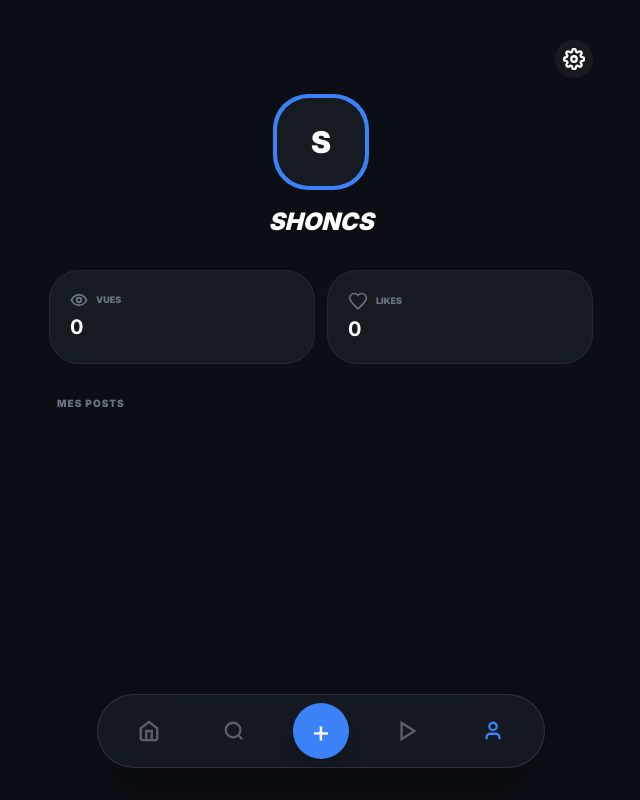
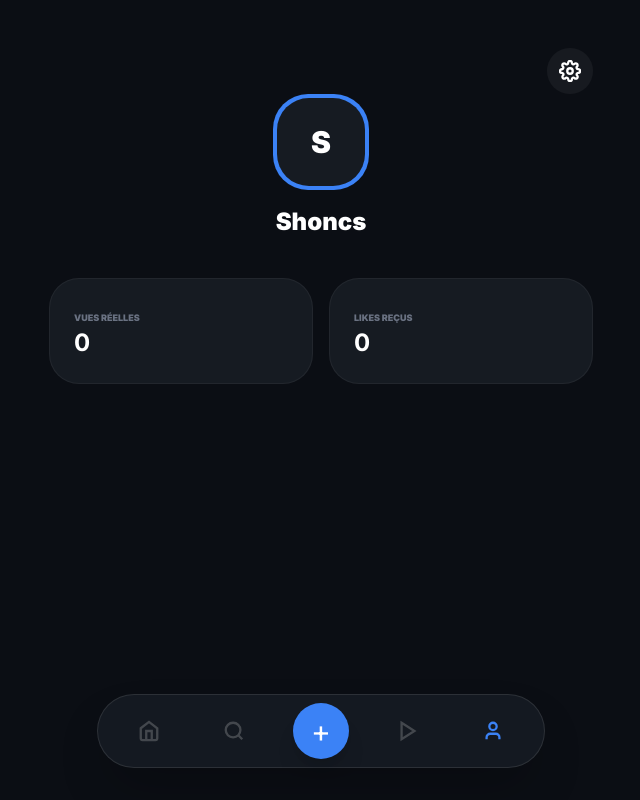
Before and after one commit to davidbyadunia04-stack/DevStep, a Next.js app: page /feed in a window 1280 px wide. Both pictures are taken after a click on the button 812 px from the left and 731 px from the top of the page. Shown: the whole page, without its empty margins (319-959 px from the left). Built offline with nearby package versions, Linux system fonts and the light colour scheme.

Commit message:
feat: minimalist UX design with full feature retention

```diff
--- a/app/feed/page.tsx
+++ b/app/feed/page.tsx
@@ -7,8 +7,16 @@ const Icons = {
   Play: () => <svg width="22" height="22" viewBox="0 0 24 24" fill="none" stroke="currentColor" strokeWidth="2.5"><polygon points="5 3 19 12 5 21 5 3"/></svg>,
   User: () => <svg width="22" height="22" viewBox="0 0 24 24" fill="none" stroke="currentColor" strokeWidth="2.5"><path d="M19 21v-2a4 4 0 0 0-4-4H9a4 4 0 0 0-4 4v2"/><circle cx="12" cy="7" r="4"/></svg>,
   Settings: () => <svg width="22" height="22" viewBox="0 0 24 24" fill="none" stroke="currentColor" strokeWidth="2.5"><circle cx="12" cy="12" r="3"/><path d="M19.4 15a1.65 1.65 0 0 0 .33 1.82l.06.06a2 2 0 0 1 0 2.83 2 2 0 0 1-2.83 0l-.06-.06a1.65 1.65 0 0 0-1.82-.33 1.65 1.65 0 0 0-1 1.51V21a2 2 0 0 1-2 2 2 2 0 0 1-2-2v-.09A1.65 1.65 0 0 0 9 19.4a1.65 1.65 0 0 0-1.82.33l-.06.06a2 2 0 0 1-2.83 0 2 2 0 0 1 0-2.83l.06-.06a1.65 1.65 0 0 0 .33-1.82 1.65 1.65 0 0 0-1.51-1H3a2 2 0 0 1-2-2 2 2 0 0 1 2-2h.09A1.65 1.65 0 0 0 4.6 9a1.65 1.65 0 0 0-.33-1.82l-.06-.06a2 2 0 0 1 0-2.83 2 2 0 0 1 2.83 0l.06.06a1.65 1.65 0 0 0 1.82.33H9a1.65 1.65 0 0 0 1-1.51V3a2 2 0 0 1 2-2 2 2 0 0 1 2 2v.09a1.65 1.65 0 0 0 1 1.51 1.65 1.65 0 0 0 1.82-.33l.06-.06a2 2 0 0 1 2.83 0 2 2 0 0 1 0 2.83l-.06.06a1.65 1.65 0 0 0-.33 1.82V9a1.65 1.65 0 0 0 1.51 1H21a2 2 0 0 1 2 2 2 2 0 0 1-2 2h-.09a1.65 1.65 0 0 0-1.51 1Z"/></svg>,
-  Heart: () => <svg width="20" height="20" viewBox="0 0 24 24" fill="none" stroke="currentColor" strokeWidth="2"><path d="M12 21.35l-1.45-1.32C5.4 15.36 2 12.28 2 8.5 2 5.42 4.42 3 7.5 3c1.74 0 3.41.81 4.5 2.09C13.09 3.81 14.76 3 16.5 3 19.58 3 22 5.42 22 8.5c0 3.78-3.4 6.86-8.55 11.54L12 21.35z"/></svg>,
-  Eye: () => <svg width="18" height="18" viewBox="0 0 24 24" fill="none" stroke="currentColor" strokeWidth="2.5"><path d="M2 12s3-7 10-7 10 7 10 7-3 7-10 7-10-7-10-7Z"/><circle cx="12" cy="12" r="3"/></svg>
+  // --- STYLE MINIMALIST UX ---
+  Heart: ({ active }: { active?: boolean }) => (
+    <div className="relative">
+      <svg width="24" height="24" viewBox="0 0 24 24" fill={active ? "#ff4b63" : "none"} stroke={active ? "#ff4b63" : "currentColor"} strokeWidth="2">
+        <path d="M12 21.35l-1.45-1.32C5.4 15.36 2 12.28 2 8.5 2 5.42 4.42 3 7.5 3c1.74 0 3.41.81 4.5 2.09C13.09 3.81 14.76 3 16.5 3 19.58 3 22 5.42 22 8.5c0 3.78-3.4 6.86-8.55 11.54L12 21.35z"/>
+      </svg>
+      {active && <span className="absolute -top-1 -right-1 text-[#ff4b63] text-xs animate-ping">+</span>}
+    </div>
+  ),
+  Message: () => <svg width="24" height="24" viewBox="0 0 24 24" fill="none" stroke="currentColor" strokeWidth="2" strokeLinecap="round" strokeLinejoin="round"><path d="M21 11.5a8.38 8.38 0 0 1-.9 3.8 8.5 8.5 0 0 1-7.6 4.7 8.38 8.38 0 0 1-3.8-.9L3 21l1.9-5.7a8.38 8.38 0 0 1-.9-3.8 8.5 8.5 0 0 1 4.7-7.6 8.38 8.38 0 0 1 3.8-.9h.5a8.48 8.48 0 0 1 8 8v.5z"/></svg>
 }
 
 export default function FeedPage() {
@@ -21,6 +29,7 @@ export default function FeedPage() {
   const [profilePic, setProfilePic] = useState<string | null>(null)
   const [myPosts, setMyPosts] = useState<any[]>([])
 
+  // Persistence LocalStorage
   useEffect(() => {
     const saved = {
       posts: localStorage.getItem('ds_posts'),
@@ -41,7 +50,6 @@ export default function FeedPage() {
     if (profilePic) localStorage.setItem('ds_pic', profilePic)
   }, [myPosts, username, themeColor, profilePic])
 
-  // Stats réelles basées sur tes posts
   const totalViews = myPosts.reduce((acc, p) => acc + (p.views || 0), 0)
   const totalLikes = myPosts.reduce((acc, p) => acc + (p.likes || 0), 0)
 
@@ -54,7 +62,8 @@ export default function FeedPage() {
         media: mediaFile,
         type: isReel ? 'reel' : 'photo',
         likes: 0,
-        views: 1
+        views: 1,
+        isLiked: false
       }
       setMyPosts([newPost, ...myPosts])
       setActiveTab('home')
@@ -62,114 +71,103 @@ export default function FeedPage() {
     }
   }
 
-  const handleFileUpload = (e: any, type: 'pfp' | 'post') => {
-    const file = e.target.files?.[0]
-    if (file) {
-      const reader = new FileReader()
-      reader.onloadend = () => {
-        if (type === 'pfp') setProfilePic(reader.result as string)
-        else {
-          setMediaFile(reader.result as string)
-          if (file.type.includes('video')) setIsReel(true)
-        }
-      }
-      reader.readAsDataURL(file)
-    }
+  const toggleLike = (id: number) => {
+    setMyPosts(myPosts.map(p =>
+      p.id === id ? { ...p, isLiked: !p.isLiked, likes: p.isLiked ? p.likes - 1 : p.likes + 1 } : p
+    ))
   }
 
   return (
-    <div className="min-h-screen bg-[#0b0e14] text-white font-sans">
+    <div className="min-h-screen bg-[#0b0e14] text-white">
       <main className="max-w-xl mx-auto p-4 pb-40">
 
-        {/* --- PROFIL AVEC STATS RÉELLES --- */}
+        {/* --- FEED --- */}
+        {activeTab === 'home' && (
+          <div className="space-y-8 pt-4">
+            <h1 className="text-2xl font-black italic uppercase" style={{ color: themeColor }}>DEVSTEP</h1>
+            {myPosts.map(post => (
+              <div key={post.id} className="bg-[#161b22] rounded-[35px] border border-white/5 overflow-hidden">
+                <div className="p-5 flex items-center gap-3">
+                  <div className="w-10 h-10 rounded-full bg-gray-800 overflow-hidden">
+                    {profilePic ? <img src={profilePic} className="w-full h-full object-cover" /> : <div className="w-full h-full flex items-center justify-center font-bold" style={{ backgroundColor: themeColor }}>{username[0]}</div>}
+                  </div>
+                  <span className="font-bold text-sm">@{post.user}</span>
+                </div>
+
+                {post.media && (
+                  post.type === 'reel'
+                  ? <video src={post.media} controls className="w-full h-auto" />
+                  : <img src={post.media} className="w-full h-auto" />
+                )}
+
+                <div className="p-6">
+                  <p className="text-sm mb-6">{post.content}</p>
+                  <div className="flex gap-8 items-center">
+                    <button onClick={() => toggleLike(post.id)} className="flex flex-col items-center gap-1 transition-transform active:scale-125">
+                      <Icons.Heart active={post.isLiked} />
+                      <span className="text-[10px] text-gray-400 font-bold">{post.likes}</span>
+                    </button>
+                    <button className="flex flex-col items-center gap-1 opacity-60">
+                      <Icons.Message />
+                      <span className="text-[10px] text-gray-400 font-bold">0</span>
+                    </button>
+                  </div>
+                </div>
+              </div>
+            ))}
+          </div>
+        )}
+
+        {/* --- PROFIL AVEC STATS --- */}
         {activeTab === 'profile' && (
-          <div className="animate-in slide-in-from-bottom-10 pt-6">
-            <div className="flex justify-end mb-4">
-              <button onClick={() => setActiveTab('settings')} className="p-2 bg-white/5 rounded-full"><Icons.Settings /></button>
-            </div>
-            <div className="flex flex-col items-center mb-8">
+          <div className="pt-8">
+            <div className="flex justify-end"><button onClick={() => setActiveTab('settings')} className="p-3 bg-white/5 rounded-full"><Icons.Settings /></button></div>
+            <div className="flex flex-col items-center mb-10">
               <div className="w-24 h-24 rounded-[35px] p-1 mb-4" style={{ backgroundColor: themeColor }}>
                 <div className="w-full h-full bg-[#161b22] rounded-[32px] overflow-hidden flex items-center justify-center">
                   {profilePic ? <img src={profilePic} className="w-full h-full object-cover" /> : <span className="text-3xl font-black">{username[0]}</span>}
                 </div>
               </div>
-              <h2 className="text-2xl font-black uppercase italic">{username}</h2>
+              <h2 className="text-2xl font-black">{username}</h2>
             </div>
-            <div className="grid grid-cols-2 gap-3 mb-8">
-              <div className="bg-[#161b22] p-5 rounded-[30px] border border-white/5">
-                <div className="flex items-center gap-2 text-gray-500 mb-1"><Icons.Eye /> <span className="text-[9px] font-black uppercase">Vues</span></div>
-                <p className="text-xl font-bold">{totalViews}</p>
-              </div>
-              <div className="bg-[#161b22] p-5 rounded-[30px] border border-white/5">
-                <div className="flex items-center gap-2 text-gray-500 mb-1"><Icons.Heart /> <span className="text-[9px] font-black uppercase">Likes</span></div>
-                <p className="text-xl font-bold">{totalLikes}</p>
-              </div>
-            </div>
-            <div className="space-y-3">
-              <h3 className="text-[10px] font-black uppercase text-gray-500 px-2 tracking-widest">Mes Posts</h3>
-              {myPosts.map(p => (
-                <div key={p.id} className="bg-[#161b22]/50 p-4 rounded-3xl flex justify-between items-center border border-white/5 text-xs">
-                  <span className="truncate max-w-[150px]">{p.content || "Média"}</span>
-                  <span className="font-black text-blue-400">{p.views} 👀</span>
-                </div>
-              ))}
+            <div className="grid grid-cols-2 gap-4">
+               <div className="bg-[#161b22] p-6 rounded-[30px] border border-white/5">
+                 <span className="text-[9px] font-black uppercase text-gray-500">Vues réelles</span>
+                 <p className="text-2xl font-bold">{totalViews}</p>
+               </div>
+               <div className="bg-[#161b22] p-6 rounded-[30px] border border-white/5">
+                 <span className="text-[9px] font-black uppercase text-gray-500">Likes reçus</span>
+                 <p className="text-2xl font-bold">{totalLikes}</p>
+               </div>
             </div>
           </div>
         )}
 
-        {/* --- AJOUTER (VIDEO/PHOTO/TEXTE) --- */}
+        {/* --- AJOUTER --- */}
         {activeTab === 'add' && (
-          <div className="bg-[#161b22] rounded-[40px] p-8 mt-10 border border-white/5 shadow-2xl">
-            <textarea value={postText} onChange={(e) => setPostText(e.target.value)} placeholder="Quoi de neuf ?" className="w-full bg-transparent min-h-[120px] outline-none text-lg mb-6" />
-            <div className="border-2 border-dashed border-white/10 rounded-2xl p-6 mb-6 text-center relative">
-              <input type="file" accept="image/*,video/*" className="absolute inset-0 opacity-0 cursor-pointer" onChange={(e) => handleFileUpload(e, 'post')} />
-              <p className="text-[10px] font-black uppercase text-gray-500">{mediaFile ? "Média prêt !" : "Ajouter Photo ou Vidéo"}</p>
+          <div className="bg-[#161b22] rounded-[40px] p-8 mt-10 border border-white/5">
+            <textarea value={postText} onChange={(e) => setPostText(e.target.value)} placeholder="Texte de ton post..." className="w-full bg-transparent min-h-[120px] outline-none text-lg mb-6" />
+            <div className="border-2 border-dashed border-white/10 rounded-2xl p-8 mb-6 text-center relative">
+               <input type="file" accept="image/*,video/*" className="absolute inset-0 opacity-0 cursor-pointer" onChange={(e: any) => {
+                 const file = e.target.files?.[0]; if(file) {
+                   const reader = new FileReader(); reader.onloadend = () => { setMediaFile(reader.result as string); if(file.type.includes('video')) setIsReel(true); }; reader.readAsDataURL(file);
+                 }
+               }} />
+               <p className="text-xs font-bold opacity-40">{mediaFile ? "Média prêt !" : "Ajouter Photo ou Vidéo"}</p>
             </div>
-            <button onClick={handlePublish} className="w-full py-5 rounded-2xl font-black uppercase text-[10px] text-white" style={{ backgroundColor: themeColor }}>Publier</button>
+            <button onClick={handlePublish} className="w-full py-5 rounded-2xl font-black uppercase text-[10px]" style={{ backgroundColor: themeColor }}>Publier</button>
           </div>
         )}
 
-        {/* --- PARAMÈTRES --- */}
-        {activeTab === 'settings' && (
-          <div className="pt-10 space-y-6 animate-in zoom-in-95">
-            <div className="bg-[#161b22] p-6 rounded-[35px] border border-white/5">
-               <label className="text-[9px] font-black uppercase text-gray-500 block mb-4">Photo de profil</label>
-               <input type="file" onChange={(e) => handleFileUpload(e, 'pfp')} className="text-xs" />
-            </div>
-            <div className="bg-[#161b22] p-6 rounded-[35px] border border-white/5">
-               <label className="text-[9px] font-black uppercase text-gray-500 block mb-2">Pseudo</label>
-               <input value={username} onChange={(e) => setUsername(e.target.value)} className="w-full bg-transparent border-b border-white/10 py-2 outline-none" />
-            </div>
-            <button onClick={() => setActiveTab('profile')} className="w-full py-4 rounded-2xl font-black uppercase text-[10px] text-white" style={{ backgroundColor: themeColor }}>Sauvegarder</button>
-          </div>
-        )}
-
-        {/* --- HOME --- */}
-        {activeTab === 'home' && (
-          <div className="space-y-6 pt-4">
-            <h1 className="text-2xl font-black italic uppercase" style={{ color: themeColor }}>DEVSTEP</h1>
-            {myPosts.map(post => (
-              <div key={post.id} className="bg-[#161b22] rounded-[35px] p-6 border border-white/5 shadow-xl">
-                <p className="text-[10px] font-black uppercase italic mb-4 opacity-30">@{post.user}</p>
-                {post.media && (
-                  post.type === 'reel'
-                  ? <video src={post.media} controls className="w-full rounded-2xl mb-4" />
-                  : <img src={post.media} className="w-full rounded-2xl mb-4" />
-                )}
-                <p className="text-sm">{post.content}</p>
-              </div>
-            ))}
-          </div>
-        )}
       </main>
 
-      {/* --- BARRE DE NAVIGATION 5 BOUTONS --- */}
+      {/* --- NAV BAR 5 BOUTONS --- */}
       <div className="fixed bottom-8 left-1/2 -translate-x-1/2 w-[92%] max-w-md bg-[#161b22]/95 backdrop-blur-2xl border border-white/10 rounded-full p-2 flex justify-around items-center z-[100] shadow-2xl">
-        <button onClick={() => setActiveTab('home')} className="p-4" style={{ color: activeTab === 'home' ? themeColor : 'white', opacity: activeTab === 'home' ? 1 : 0.3 }}><Icons.Home /></button>
-        <button onClick={() => setActiveTab('search')} className="p-4" style={{ color: activeTab === 'search' ? themeColor : 'white', opacity: activeTab === 'search' ? 1 : 0.3 }}><Icons.Search /></button>
+        <button onClick={() => setActiveTab('home')} className="p-4" style={{ color: activeTab === 'home' ? themeColor : 'white', opacity: activeTab === 'home' ? 1 : 0.2 }}><Icons.Home /></button>
+        <button onClick={() => setActiveTab('search')} className="p-4" style={{ color: activeTab === 'search' ? themeColor : 'white', opacity: activeTab === 'search' ? 1 : 0.2 }}><Icons.Search /></button>
         <button onClick={() => setActiveTab('add')} className="w-14 h-14 rounded-full flex items-center justify-center text-3xl text-white shadow-xl" style={{ backgroundColor: themeColor }}>+</button>
-        <button onClick={() => setActiveTab('play')} className="p-4" style={{ color: activeTab === 'play' ? themeColor : 'white', opacity: activeTab === 'play' ? 1 : 0.3 }}><Icons.Play /></button>
-        <button onClick={() => setActiveTab('profile')} className="p-4" style={{ color: (activeTab === 'profile' || activeTab === 'settings') ? themeColor : 'white', opacity: (activeTab === 'profile' || activeTab === 'settings') ? 1 : 0.3 }}><Icons.User /></button>
+        <button onClick={() => setActiveTab('play')} className="p-4" style={{ color: activeTab === 'play' ? themeColor : 'white', opacity: activeTab === 'play' ? 1 : 0.2 }}><Icons.Play /></button>
+        <button onClick={() => setActiveTab('profile')} className="p-4" style={{ color: (activeTab === 'profile' || activeTab === 'settings') ? themeColor : 'white', opacity: (activeTab === 'profile' || activeTab === 'settings') ? 1 : 0.2 }}><Icons.User /></button>
       </div>
     </div>
   )
```
